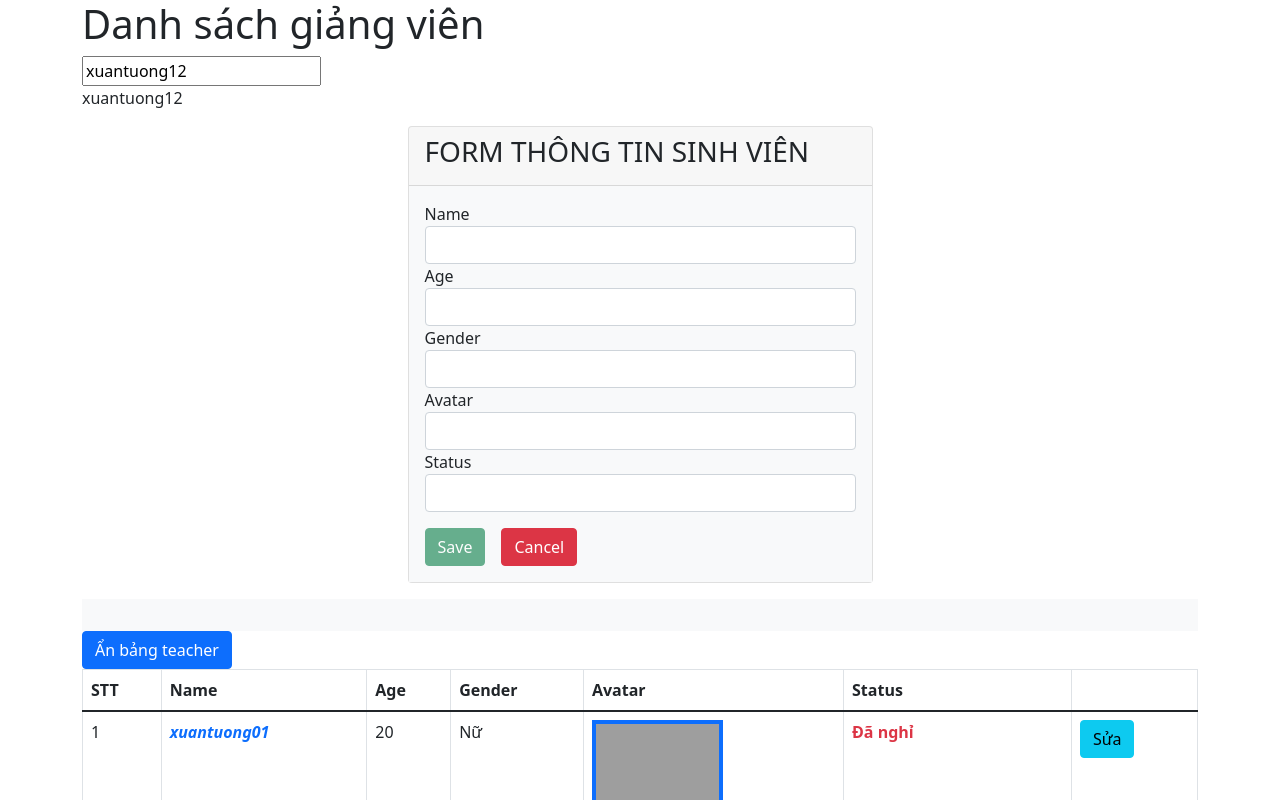
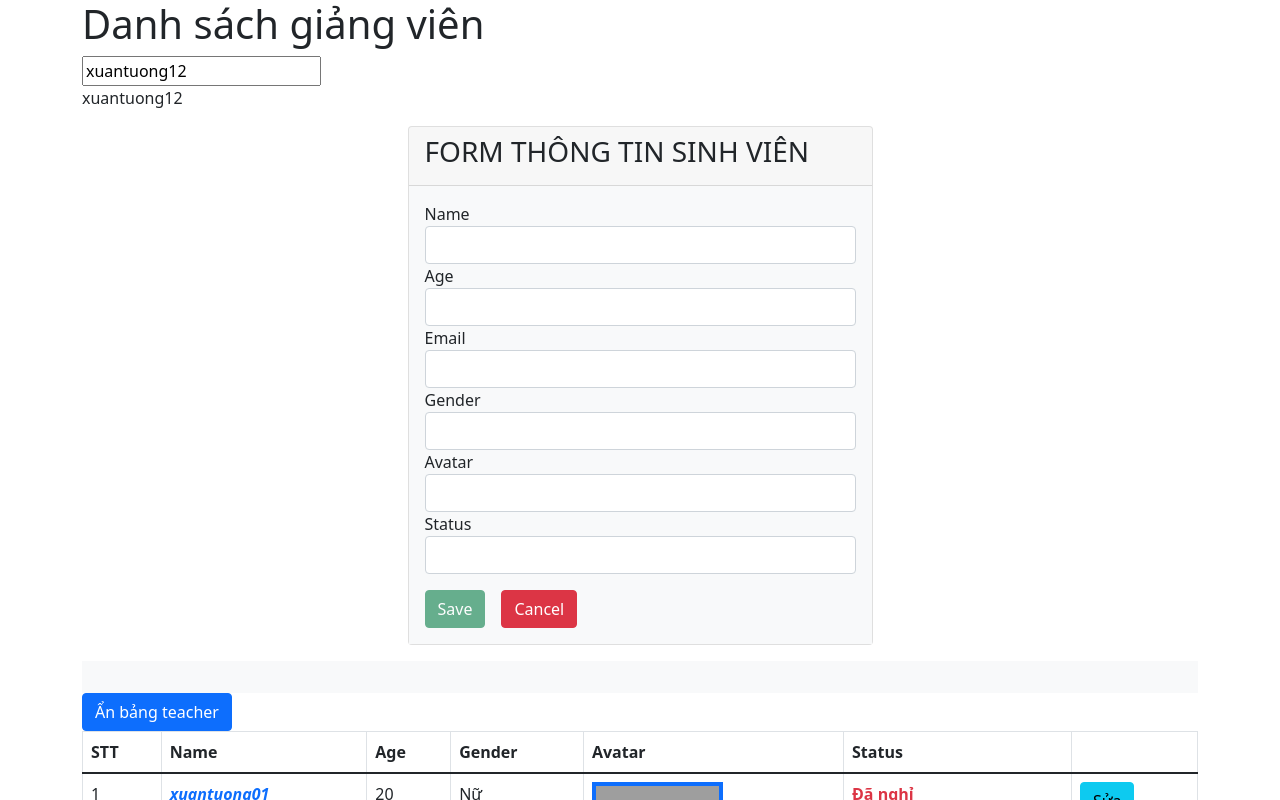
Before and after one commit to NXuanTuong/Angular_Web16304, an Angular app: page / in a window 1280 px wide. Shown: the top 800 px of the page. Built offline with nearby package versions, Linux system fonts and the light colour scheme; grey boxes are pictures that could not be loaded.

Commit message:
update validate

```diff
--- a/src/app/components/show-validate/show-validate.component.html
+++ b/src/app/components/show-validate/show-validate.component.html
@@ -1,7 +1,9 @@
 <!-- Validate Name -->
 <span class="text-danger" *ngIf="(field.touched || field.dirty) && field.errors?.['required']">{{key}} không được để trống</span>
-<span class="text-danger" *ngIf="(field.touched || field.dirty) && field.errors?.['minlength']">{{key}} phải từ 6</span>
+<span class="text-danger" *ngIf="(field.touched || field.dirty) && field.errors?.['minlength']">{{key}} phải từ {{field.errors?.['minlength'].requiredLength}} ký tự</span>
 
 <!-- Validate Age -->
-<span class="text-danger" *ngIf="(field.touched || field.dirty) && field.errors?.['min']">{{key}} không thể dưới 1</span>
-<span class="text-danger" *ngIf="(field.touched || field.dirty) && field.errors?.['max']">{{key}} không thể trên 100</span>
+<span class="text-danger" *ngIf="(field.touched || field.dirty) && field.errors?.['min']">{{key}} không thể dưới {{field.errors?.['min'].min}} ký tự</span>
+<span class="text-danger" *ngIf="(field.touched || field.dirty) && field.errors?.['max']">{{key}} không thể trên {{field.errors?.['min'].max}}</span>
+<!-- Validate Email -->
+<span class="text-danger" *ngIf="(field.touched || field.dirty) && field.errors?.['email']">{{key}} phải đúng định dạng</span>
--- a/src/app/form/form.component.html
+++ b/src/app/form/form.component.html
@@ -7,14 +7,18 @@
         <form action="" #userForm="ngForm" (ngSubmit)="onSubmit(userForm.value)">
           <div class="form-group">
             <label for="">Name</label>
-            <input type="text" #name="ngModel" name="name" ngModel class="form-control" required minlength="6"/>
+            <input type="text" #name="ngModel" name="name" ngModel class="form-control" required minlength="10"/>
             <app-show-validate [field]="name" key="Tên"></app-show-validate>
           </div>
           <div class="form-group">
             <label for="">Age</label>
-            <input type="number" name="age" #age="ngModel" required min="1" max="100" ngModel class="form-control" />
+            <input type="number" name="age" #age="ngModel" required min="2" max="100" ngModel class="form-control" />
             <app-show-validate [field]="age" key="Tuổi"></app-show-validate>
-
+          </div>
+          <div class="form-group">
+            <label for="">Email</label>
+            <input type="email" required email #email="ngModel" name="email" ngModel class="form-control" />
+            <app-show-validate [field]="email" key="Email"></app-show-validate>
           </div>
           <div class="form-group">
             <label for="">Gender</label>
```
